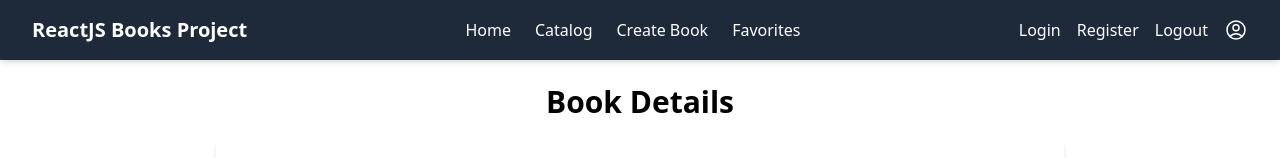
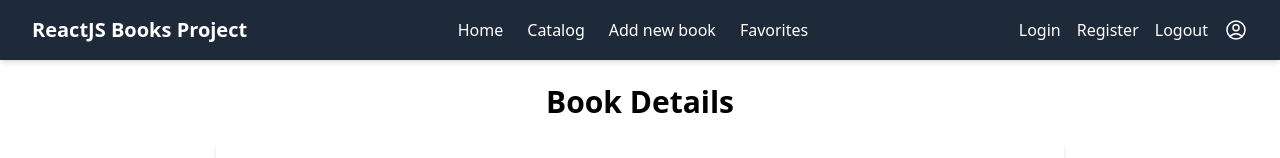
Before and after one commit to KrisZeynev/ReactJS_Books_Project, a React (Vite) app in the folder client/: page / in a window 1280 px wide. Shown: the top 158 px of the page. Built offline with nearby package versions, Linux system fonts and the light colour scheme.

Commit message:
Change Create Book

```diff
--- a/client/src/components/header/Header.jsx
+++ b/client/src/components/header/Header.jsx
@@ -18,7 +18,7 @@ export default function Header() {
           </li>
           <li>
             <a href="#" className="hover:text-gray-400">
-              Create Book
+              Add new book
             </a>
           </li>
           <li>
```
